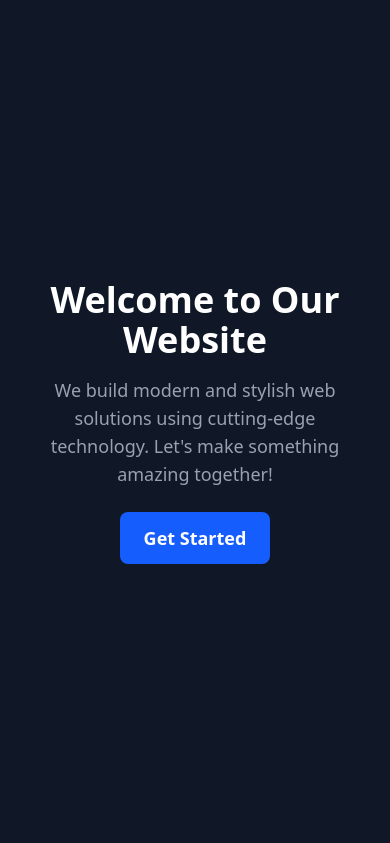
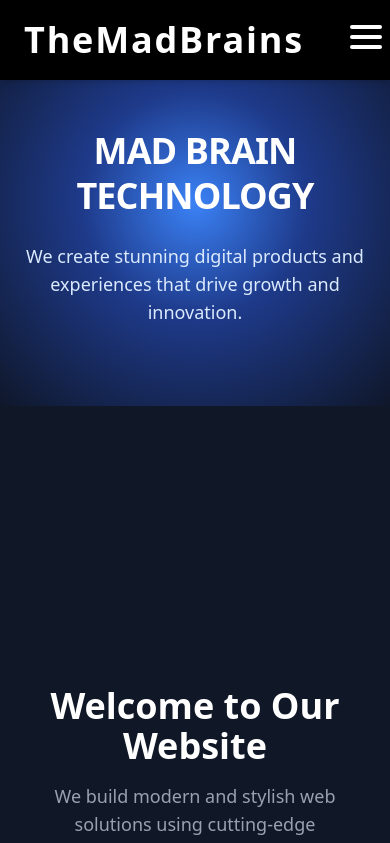
Before and after one commit to Ranjeetkumardev/side-project, a React (Vite) app: page / in a window 390 px wide. Shown: the top 843 px of the page. Built offline with nearby package versions, Linux system fonts and the light colour scheme.

Commit message:
making Header

```diff
--- a/package.json
+++ b/package.json
@@ -11,6 +11,7 @@
   },
   "dependencies": {
     "@tailwindcss/vite": "^4.1.3",
+    "lucide-react": "^0.487.0",
     "react": "^19.0.0",
     "react-dom": "^19.0.0",
     "react-router-dom": "^7.5.0",
--- a/src/App.jsx
+++ b/src/App.jsx
@@ -3,10 +3,14 @@ import { Routes, Route } from "react-router-dom";
 
 import Footer from "./components/Footer";
 import Home from "./pages/Home";
+import Header from "./components/Header";
+import HeroHeader from "./components/HeroHeader";
 
 const App = () => {
   return (
     <div className="min-h-screen flex flex-col">
+      <Header />
+      <HeroHeader />
       <main className="flex-grow">
         <Routes>
           <Route path="/" element={<Home />} />
--- /dev/null
+++ b/src/components/Header.jsx
@@ -0,0 +1,107 @@
+import React, { useState } from "react";
+
+const Header = () => {
+  const [isOpen, setIsOpen] = useState(false);
+
+  const toggleMenu = () => setIsOpen(!isOpen);
+
+  return (
+    <header className="w-full px-6 py-5 bg-black shadow-md fixed top-0 z-50">
+      <div className="max-w-7xl mx-auto flex items-center justify-between">
+        {/* Logo */}
+        <div className="text-4xl md:text-5xl font-extrabold text-white tracking-wider">
+          TheMadBrains
+        </div>
+
+        {/* Desktop Nav */}
+        <nav className="hidden md:flex gap-10 text-xl font-extrabold text-white">
+          <a href="#home" className="hover:text-gray-300 transition">
+            Home
+          </a>
+          <a href="#services" className="hover:text-gray-300 transition">
+            Services
+          </a>
+          <a href="#projects" className="hover:text-gray-300 transition">
+            Projects
+          </a>
+          <a href="#about" className="hover:text-gray-300 transition">
+            About
+          </a>
+        </nav>
+
+        {/* CTA (Desktop) */}
+        <div className="hidden md:block">
+          <a
+            href="#contact"
+            className="px-6 py-2 bg-white text-black text-xl font-bold rounded-full hover:bg-gray-200 transition"
+          >
+            Contact
+          </a>
+        </div>
+
+        {/* Hamburger (Mobile) */}
+        <div className="md:hidden z-50">
+          <button
+            onClick={toggleMenu}
+            className="relative w-8 h-6 focus:outline-none"
+          >
+            <span
+              className={`absolute h-1 w-full bg-white rounded-lg transform transition duration-300 ease-in-out ${
+                isOpen ? "rotate-45 top-2.5" : "top-0"
+              }`}
+            />
+            <span
+              className={`absolute h-1 w-full bg-white rounded-lg transform transition duration-300 ease-in-out ${
+                isOpen ? "opacity-0" : "top-2.5"
+              }`}
+            />
+            <span
+              className={`absolute h-1 w-full bg-white rounded-lg transform transition duration-300 ease-in-out ${
+                isOpen ? "-rotate-45 bottom-2.5" : "bottom-0"
+              }`}
+            />
+          </button>
+        </div>
+      </div>
+
+      {/* Mobile Menu */}
+      <div
+        className={`md:hidden bg-black transition-all duration-300 ease-in-out overflow-hidden ${
+          isOpen ? "max-h-96 py-4 px-6" : "max-h-0"
+        }`}
+      >
+        <nav className="flex flex-col gap-5 text-white text-lg font-bold">
+          <a href="#home" className="hover:text-gray-300" onClick={toggleMenu}>
+            Home
+          </a>
+          <a
+            href="#services"
+            className="hover:text-gray-300"
+            onClick={toggleMenu}
+          >
+            Services
+          </a>
+          <a
+            href="#projects"
+            className="hover:text-gray-300"
+            onClick={toggleMenu}
+          >
+            Projects
+          </a>
+          <a href="#about" className="hover:text-gray-300" onClick={toggleMenu}>
+            About
+          </a>
+          <a
+            href="#contact"
+            className="mt-2 px-5 py-2 bg-white text-black rounded-full text-center hover:bg-gray-200 transition"
+            onClick={toggleMenu}
+          >
+            Contact
+          </a>
+        </nav>
+      </div>
+    </header>
+  );
+};
+
+export default Header;
--- /dev/null
+++ b/src/components/HeroHeader.jsx
@@ -0,0 +1,24 @@
+import React from "react";
+
+const Hero = () => {
+  return (
+    <section
+      className="pt-32 pb-20 text-center px-6 text-white relative overflow-hidden"
+      style={{
+        background: `radial-gradient(circle at center, #3b82f6 0%, #1e3a8a 40%, #0f172a 100%)`,
+      }}
+    >
+      <div className="relative z-10">
+        <h1 className="text-4xl md:text-6xl font-extrabold leading-tight tracking-tight">
+          MAD BRAIN TECHNOLOGY
+        </h1>
+        <p className="mt-6 text-lg md:text-xl max-w-3xl mx-auto text-blue-100 font-medium">
+          We create stunning digital products and experiences that drive growth
+          and innovation.
+        </p>
+      </div>
+    </section>
+  );
+};
+
+export default Hero;
```
Also changed, not shown: 1 other file (tests, documents, lock files or other folders).
